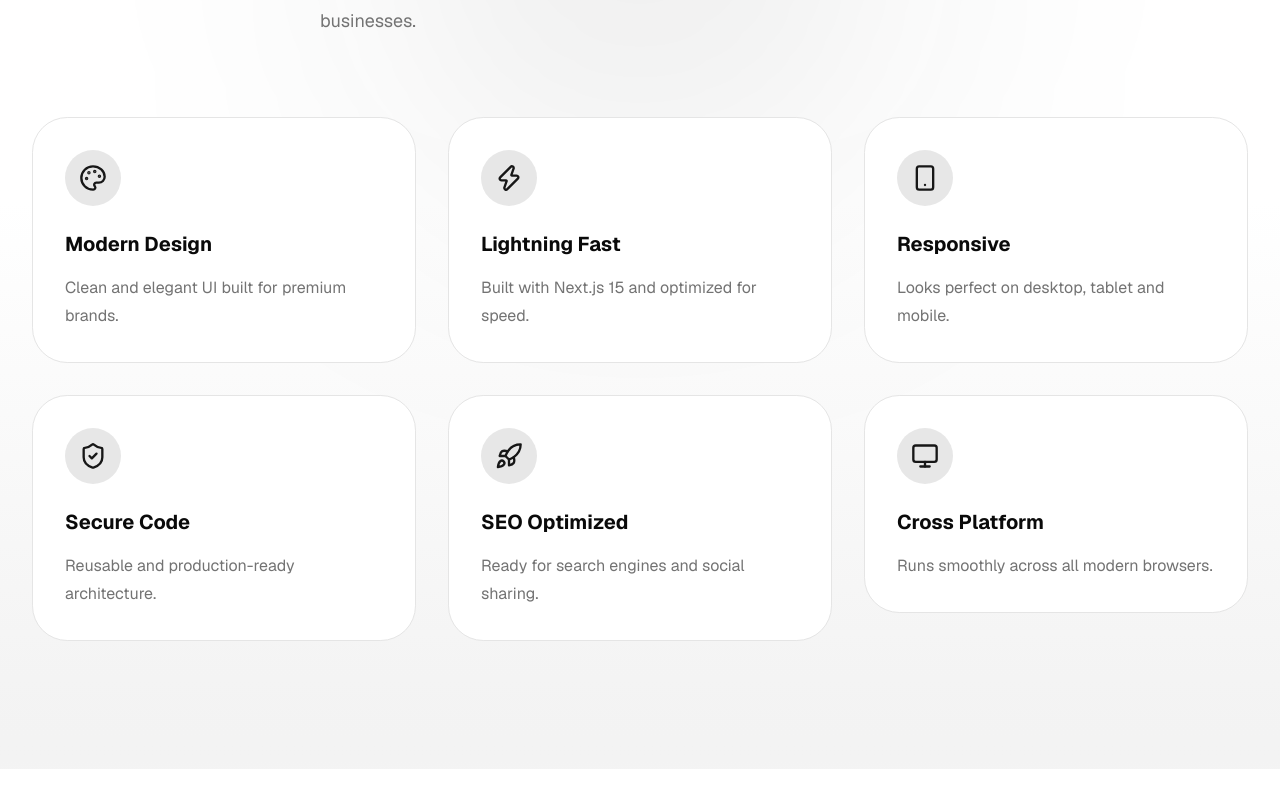
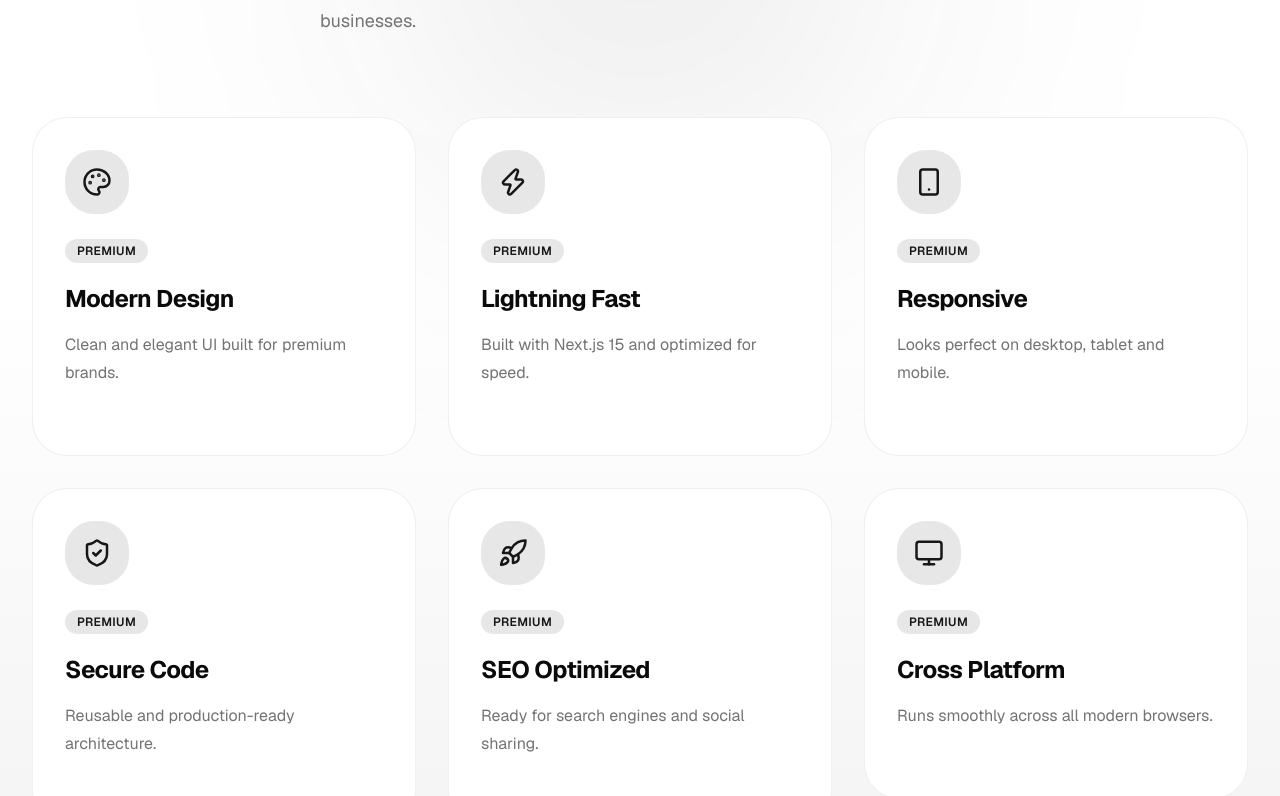
Before and after one commit to raflisofyannn-git/zenova-template, a Next.js app: page / in a window 1280 px wide. Shown: the part 1628-2424 px from the top of the page. Built offline with nearby package versions, Linux system fonts and the light colour scheme.

Commit message:
Initial Aureon project

```diff
--- a/components/sections/features/FeatureCard.tsx
+++ b/components/sections/features/FeatureCard.tsx
@@ -15,41 +15,101 @@ export default function FeatureCard({
     <div
       className="
         group
+        relative
+        overflow-hidden
         rounded-3xl
         border
-        bg-background
+        border-border/60
+        bg-card
         p-8
         transition-all
-        duration-300
+        duration-500
         hover:-translate-y-2
-        hover:shadow-xl
+        hover:border-primary/30
+        hover:shadow-2xl
       "
     >
+      {/* Background Glow */}
       <div
         className="
+          absolute
+          -right-10
+          -top-10
+          h-32
+          w-32
+          rounded-full
+          bg-primary/5
+          blur-3xl
+          opacity-0
+          transition-opacity
+          duration-500
+          group-hover:opacity-100
+        "
+      />
+
+      {/* Icon */}
+      <div
+        className="
+          relative
           mb-6
           flex
-          h-14
-          w-14
+          h-16
+          w-16
           items-center
           justify-center
           rounded-2xl
           bg-primary/10
           text-primary
-          transition
+          transition-all
+          duration-500
           group-hover:scale-110
+          group-hover:rotate-6
         "
       >
-        <Icon size={28} />
+        <Icon size={30} />
       </div>
 
-      <h3 className="text-xl font-bold">
+      {/* Badge */}
+      <span
+        className="
+          inline-flex
+          rounded-full
+          bg-primary/10
+          px-3
+          py-1
+          text-xs
+          font-semibold
+          uppercase
+          tracking-wide
+          text-primary
+        "
+      >
+        Premium
+      </span>
+
+      {/* Title */}
+      <h3 className="mt-5 text-2xl font-bold tracking-tight">
         {title}
       </h3>
 
-      <p className="mt-4 text-muted-foreground leading-7">
+      {/* Description */}
+      <p className="mt-4 leading-7 text-muted-foreground">
         {description}
       </p>
+
+      {/* Bottom Line */}
+      <div
+        className="
+          mt-8
+          h-1
+          w-0
+          rounded-full
+          bg-primary
+          transition-all
+          duration-500
+          group-hover:w-16
+        "
+      />
     </div>
   );
 }
```
